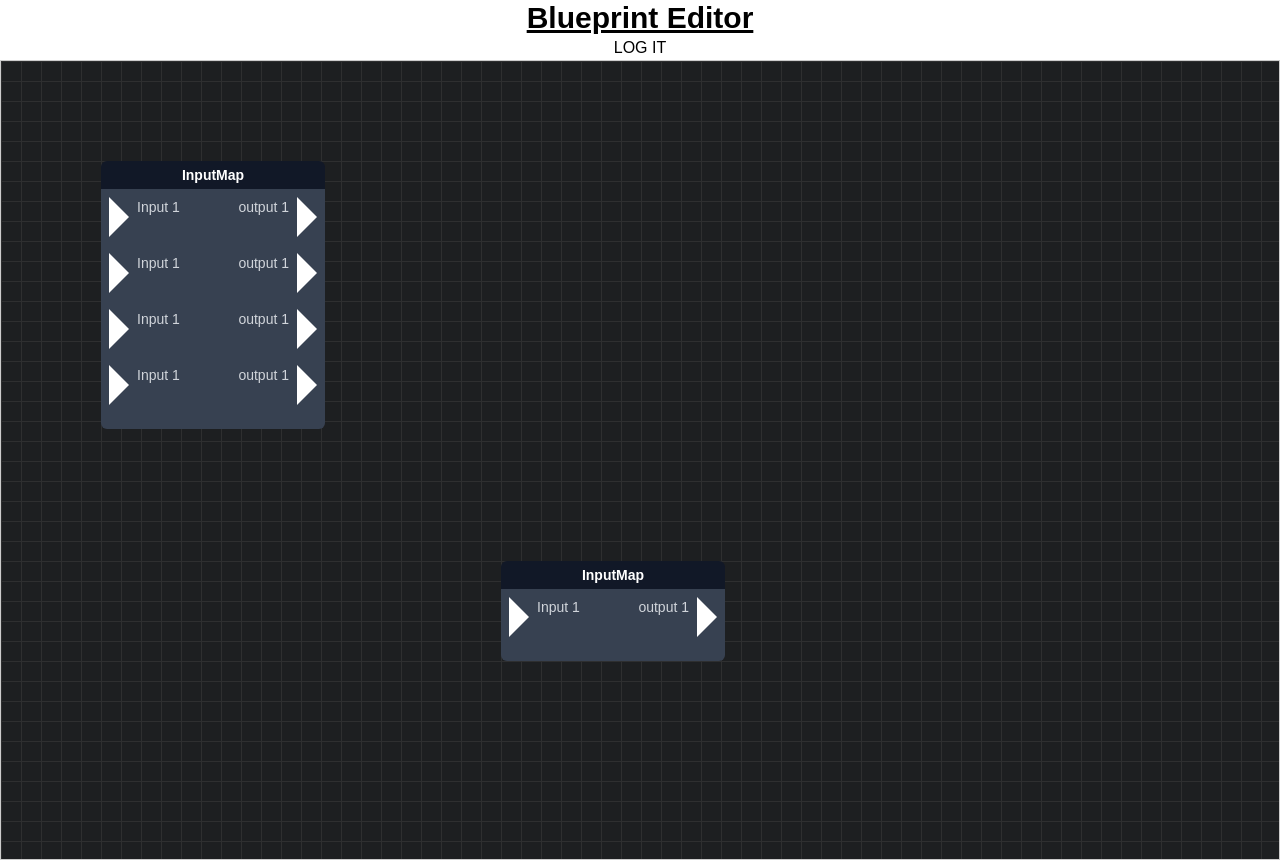
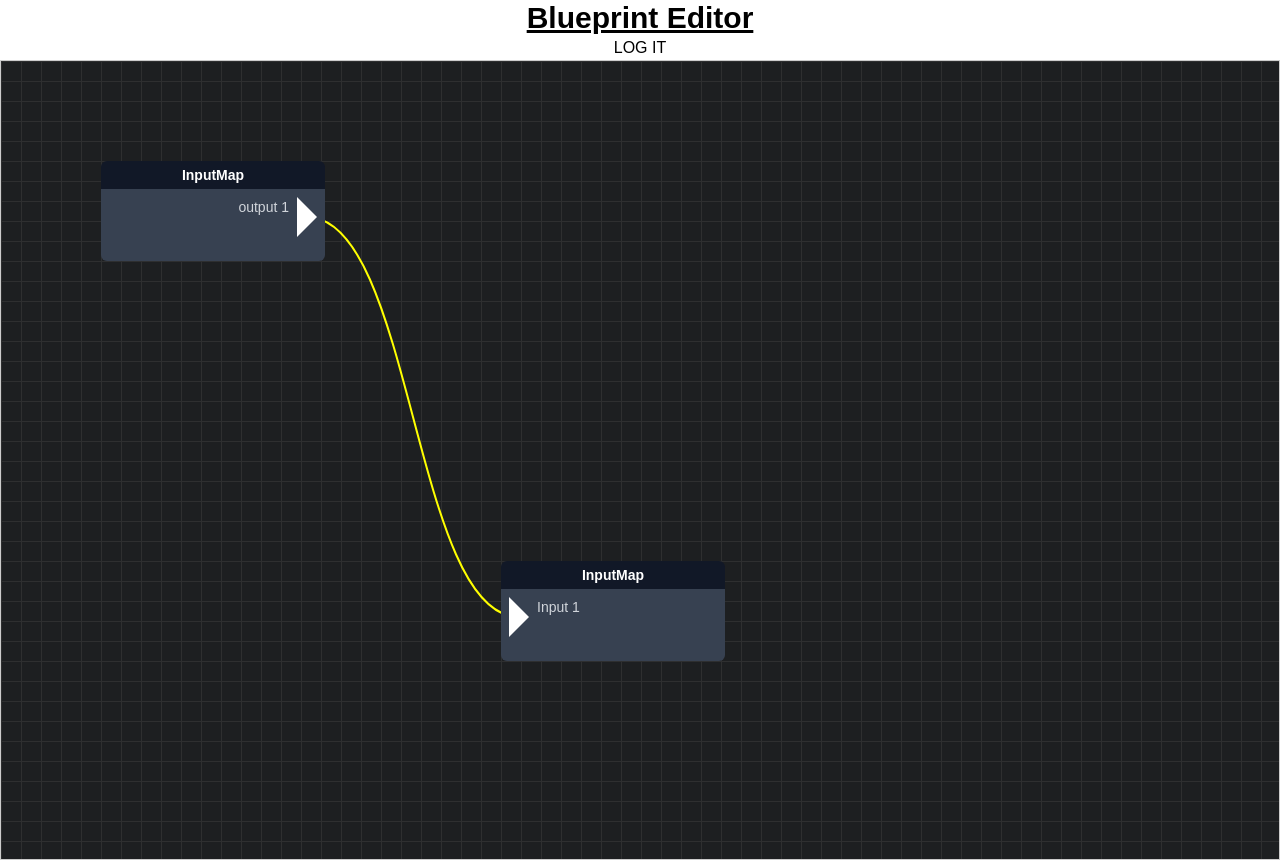
Before and after one commit to Dyngela/data-open-studio, an Angular app: page / in a window 1280 px wide. Built offline with nearby package versions, Linux system fonts and the light colour scheme.

Commit message:
working on path tracing

```diff
--- /dev/null
+++ b/src/app/models/math.model.ts
@@ -0,0 +1,4 @@
+export interface Position {
+  x: number;
+  y: number;
+}
--- a/src/app/views/node-graph/node-graph.component.html
+++ b/src/app/views/node-graph/node-graph.component.html
@@ -6,7 +6,7 @@
     <path *ngIf="draggingConnection" [attr.d]="calculatePath(startX, startY, currentX, currentY)" stroke="white" stroke-width="20" fill="none"></path>
   </svg>
   <ng-container *ngFor="let node of graph.nodes">
-    <app-start-node (inputDrop)="onOutputMouseDown($event.event, $event.node)" (outputDrag)="onInputMouseUp($event.event, $event.node)" *ngIf="node.type === 'start'" [node]="node" (nodeMove)="onNodeMove($event)" (nodeRightClick)="onNodeRightClick($event)"></app-start-node>
+    <app-start-node (inputDrop)="onOutputMouseDown($event)" (outputDrag)="onInputMouseUp($event)" *ngIf="node.type === 'start'" [node]="node" (nodeMove)="onNodeMove($event)" (nodeRightClick)="onNodeRightClick($event)"></app-start-node>
     <app-db-conn-node *ngIf="node.type === 'db-conn'" [node]="node" (nodeMove)="onNodeMove($event)" (nodeRightClick)="onNodeRightClick($event)"></app-db-conn-node>
   </ng-container>
   <app-context-menu [items]="contextMenuItems" [position]="contextMenuPosition"></app-context-menu>
--- a/src/app/views/node-graph/node-graph.component.ts
+++ b/src/app/views/node-graph/node-graph.component.ts
@@ -1,34 +1,54 @@
-import {Component, ElementRef, HostListener, OnInit, ViewChild} from '@angular/core';
+import {AfterViewInit, Component, ElementRef, HostListener, OnInit, ViewChild} from '@angular/core';
 import {Graph} from "../../models/graph.model";
 import {Node} from "../../models/node.model";
 import {ContextMenuItem} from "../../models/context-menu.model";
+import {Position} from "../../models/math.model";
 
 @Component({
   selector: 'app-node-graph',
   templateUrl: './node-graph.component.html',
   styleUrls: ['./node-graph.component.css']
 })
-export class NodeGraphComponent implements OnInit {
+export class NodeGraphComponent implements AfterViewInit, OnInit {
+
+
   graph: Graph = {
     nodes: [],
   };
 
   @ViewChild('svgContainer', { static: true }) svgContainer!: ElementRef<SVGElement>;
 
-  connections: { from: Node; to: Node; path: string }[] = [];
+  connections: { from: Node; to: Node; fromConnectorId: string, toConnectorId: string, path: string }[] = [];
   draggingConnection = false;
+  currentStartConnector: { node: Node, connectorId: string } | null = null;
   startX = 0;
   startY = 0;
   currentX = 0;
   currentY = 0;
-  startNode: Node | null = null;
   startOutputElement: HTMLElement | null = null;
 
-  contextMenuPosition: { x: number, y: number } | null = null;
+  contextMenuPosition: Position | null = null;
   contextMenuItems: ContextMenuItem[] = []
+
 
   ngOnInit(): void {
     this.initializeGraph();
+  }
+  ngAfterViewInit(): void {
+    const s = this.getPortPosition('output1')
+    const e = this.getPortPosition('2input2')
+    if (s == null || e == null) {
+      console.log(s, e)
+      return
+    }
+    this.connections.push({
+      from: this.graph.nodes[0],
+      to: this.graph.nodes[1],
+      fromConnectorId: 'output1',
+      toConnectorId: '2input2',
+      path: this.calculatePath(s.x, s.y, e.x, e.y)
+    })
+    this.updateAllConnections()
   }
 
   initializeGraph() {
@@ -36,61 +56,84 @@ export class NodeGraphComponent implements OnInit {
       {
         id: '1',
         name: 'Start Node',
-        inputs: [{ id: 'input1', type: 'input' }, { id: 'input2', type: 'input'}, { id: 'input2', type: 'input'}, { id: 'input2', type: 'input'}],
-        outputs: [{ id: 'output1', type: 'output' }, { id: 'output2', type: 'output' }, { id: 'output2', type: 'output' }, { id: 'output2', type: 'output' }],
+        inputs: [],
+        outputs: [{ id: 'output1', type: 'output', connectedTo: ['2input2']}],
         position: { x: 100, y: 100 },
         type: 'start'
       },
       {
         id: '2',
         name: 'Connection Node',
-        inputs: [{ id: 'input2', type: 'input' }],
-        outputs: [{ id: 'output2', type: 'output' }],
+        inputs: [{ id: '2input2', type: 'input', connectedTo: ['output1']}],
+        outputs: [],
         position: { x: 500, y: 500 },
         type: 'start'
       }
     );
+
+
   }
 
-  onOutputMouseDown(event: MouseEvent, node: Node) {
-    event.stopPropagation();
+  onOutputMouseDown(event: { event: MouseEvent, node: Node, connectorId: string }) {
+    event.event.stopPropagation();
     this.draggingConnection = true;
-    this.startNode = node;
-    const rect = (event.target as HTMLElement).getBoundingClientRect();
+    this.currentStartConnector = {node: event.node, connectorId: event.connectorId};
+
+    const targetElement = event.event.target as HTMLElement;
+    const rect = targetElement.getBoundingClientRect();
     const svgRect = this.svgContainer.nativeElement.getBoundingClientRect();
-    this.startX = rect.left + rect.width / 2 - svgRect.left + window.scrollX;
-    this.startY = rect.top + rect.height / 2 - svgRect.top + window.scrollY;
+
+    // Calculate the starting positions
+    this.startX = rect.left + rect.width / 2 - svgRect.left;
+    this.startY = rect.top + rect.height / 2 - svgRect.top;
+
     this.currentX = this.startX;
     this.currentY = this.startY;
   }
 
-  onInputMouseUp(event: MouseEvent, node: Node) {
-    event.stopPropagation();
-    if (this.draggingConnection && this.startNode) {
-      const rect = (event.target as HTMLElement).getBoundingClientRect();
+  onInputMouseUp(event: { event: MouseEvent, node: Node, connectorId: string }) {
+    event.event.stopPropagation();
+    if (this.draggingConnection && this.currentStartConnector) {
+      const targetElement = event.event.target as HTMLElement;
+      const rect = targetElement.getBoundingClientRect();
       const svgRect = this.svgContainer.nativeElement.getBoundingClientRect();
-      const endX = rect.left + rect.width / 2 - svgRect.left + window.scrollX;
-      const endY = rect.top + rect.height / 2 - svgRect.top + window.scrollY;
-      console.log('End dragging at:', endX, endY);
-      this.createConnection(this.startNode, node, { x: this.startX, y: this.startY }, { x: endX, y: endY });
+
+      // Calculate end position relative to the SVG container
+      const endX = rect.left + rect.width / 2 - svgRect.left;
+      const endY = rect.top + rect.height / 2 - svgRect.top;
+
+      this.createConnection(
+        this.currentStartConnector,
+        { node: event.node, connectorId: event.connectorId },
+        { x: this.startX, y: this.startY },
+        { x: endX, y: endY }
+      );
     }
     this.resetDraggingState();
   }
 
-  createConnection(fromNode: Node, toNode: Node, start: { x: number; y: number }, end: { x: number; y: number }) {
+  createConnection(from: { node: Node, connectorId: string }, to: { node: Node, connectorId: string }, start: Position, end: Position) {
     const path = this.calculatePath(start.x, start.y, end.x, end.y);
-    this.connections.push({ from: fromNode, to: toNode, path });
+    let input = from.node.outputs.find(output => output.id === from.connectorId);
+    let output = to.node.inputs.find(input => input.id === to.connectorId);
+    if (input && output) {
+      input.connectedTo = input.connectedTo || [];
+      input.connectedTo.push(output.id);
+      output.connectedTo = output.connectedTo || [];
+      output.connectedTo.push(input.id);
+      this.connections.push({ from: from.node, to: to.node, fromConnectorId: from.connectorId, toConnectorId: to.connectorId, path: path });
+  }
   }
 
   calculatePath(startX: number, startY: number, endX: number, endY: number): string {
-    const dx = (endX - startX) / 2;
-    const dy = (endY - startY) / 2;
-    return `M ${startX},${startY} C ${startX + dx},${startY} ${endX - dx},${endY} ${endX},${endY}`;
+    const dx = endX - startX;
+    const controlOffset = dx * 0.5; // Adjust curve intensity as needed
+
+    return `M${startX},${startY} C ${startX + controlOffset},${startY} ${endX - controlOffset},${endY} ${endX},${endY}`;
   }
-
   resetDraggingState() {
     this.draggingConnection = false;
-    this.startNode = null;
+    this.currentStartConnector = null;
     this.startOutputElement = null;
     this.startX = 0;
     this.startY = 0;
@@ -122,16 +165,39 @@ export class NodeGraphComponent implements OnInit {
     }
   }
 
+  updateAllConnections() {
+    this.connections.forEach(connection => {
+      const fromPosition = this.getPortPosition(connection.fromConnectorId);
+      const toPosition = this.getPortPosition(connection.toConnectorId);
+      if (fromPosition && toPosition) {
+        connection.path = this.calculatePath(fromPosition.x, fromPosition.y, toPosition.x, toPosition.y);
+      }
+    });
+  }
+
   updateConnectionPaths(node: Node) {
     this.connections.forEach(connection => {
       if (connection.from.id === node.id || connection.to.id === node.id) {
-        const startX = connection.from.position.x + 28; // Adjust based on the node width/height
-        const startY = connection.from.position.y + 28; // Adjust based on the node width/height
-        const endX = connection.to.position.x + 28; // Adjust based on the node width/height
-        const endY = connection.to.position.y + 28; // Adjust based on the node width/height
-        connection.path = this.calculatePath(startX, startY, endX, endY);
+        const start : { x: number, y: number } | null = this.getPortPosition(connection.fromConnectorId);
+        const end : { x: number, y: number } | null = this.getPortPosition(connection.toConnectorId);
+        if (start && end) {
+          connection.path = this.calculatePath(start?.x + 28, start?.y, end.x + 28, end?.y);
+        }
       }
     });
+  }
+
+  getPortPosition(portId: string): { x: number, y: number } | null {
+    const portElement = document.getElementById(portId);
+    if (portElement) {
+      const rect = portElement.getBoundingClientRect();
+      const svgRect = this.svgContainer.nativeElement.getBoundingClientRect();
+      return {
+        x: rect.left + rect.width / 2 - svgRect.left + window.scrollX,
+        y: rect.top + rect.height / 2 - svgRect.top + window.scrollY
+      };
+    }
+    return null;
   }
 
   onRightClick(event: MouseEvent) {
--- a/src/app/views/nodes/base-node.component.ts
+++ b/src/app/views/nodes/base-node.component.ts
@@ -9,18 +9,18 @@ export abstract class BaseNodeComponent {
   @Input() node!: Node;
   @Output() nodeMove = new EventEmitter<{ id: string, x: number, y: number }>();
   @Output() nodeRightClick = new EventEmitter<{ nodeId: string, x: number, y: number }>();
-  @Output() inputDrop = new EventEmitter<{ event: MouseEvent, node: Node }>();
-  @Output() outputDrag = new EventEmitter<{ event: MouseEvent, node: Node }>();
+  @Output() inputDrop = new EventEmitter<{ event: MouseEvent, node: Node, connectorId: string }>();
+  @Output() outputDrag = new EventEmitter<{ event: MouseEvent, node: Node, connectorId: string }>();
 
   private offset = { x: 0, y: 0 };
   private dragging = false;
 
-  onInputMouseUp($event: MouseEvent) {
-    this.outputDrag.emit({ event: $event, node: this.node })
+  onInputMouseUp($event: MouseEvent, connectorId: string) {
+    this.outputDrag.emit({ event: $event, node: this.node, connectorId: connectorId })
   }
 
-  onOutputMouseDown($event: MouseEvent) {
-    this.inputDrop.emit({ event: $event, node: this.node })
+  onOutputMouseDown($event: MouseEvent, connectorId: string) {
+    this.inputDrop.emit({ event: $event, node: this.node, connectorId: connectorId })
   }
 
   @HostListener('mousedown', ['$event'])
--- a/src/app/views/nodes/start-node/start-node.component.html
+++ b/src/app/views/nodes/start-node/start-node.component.html
@@ -6,7 +6,7 @@
     <div class="flex items-center justify-between w-full">
       <div>
         <div class="flex mb-4" *ngFor="let input of node.inputs">
-          <div (mouseup)="onInputMouseUp($event)" class="triangle-right"></div>
+          <div (mouseup)="onInputMouseUp($event, input.id)" class="triangle-right" [id]="input.id"></div>
           <div class="port-label text-sm ml-2">Input 1</div>
         </div>
       </div>
@@ -14,7 +14,7 @@
       <div>
         <div class="flex mb-4" *ngFor="let output of node.outputs">
           <div class="port-label text-sm mr-2">output 1</div>
-          <div (mousedown)="onOutputMouseDown($event)" class="triangle-right"></div>
+          <div (mousedown)="onOutputMouseDown($event, output.id)" class="triangle-right" [id]="output.id"></div>
         </div>
       </div>
     </div>
```
